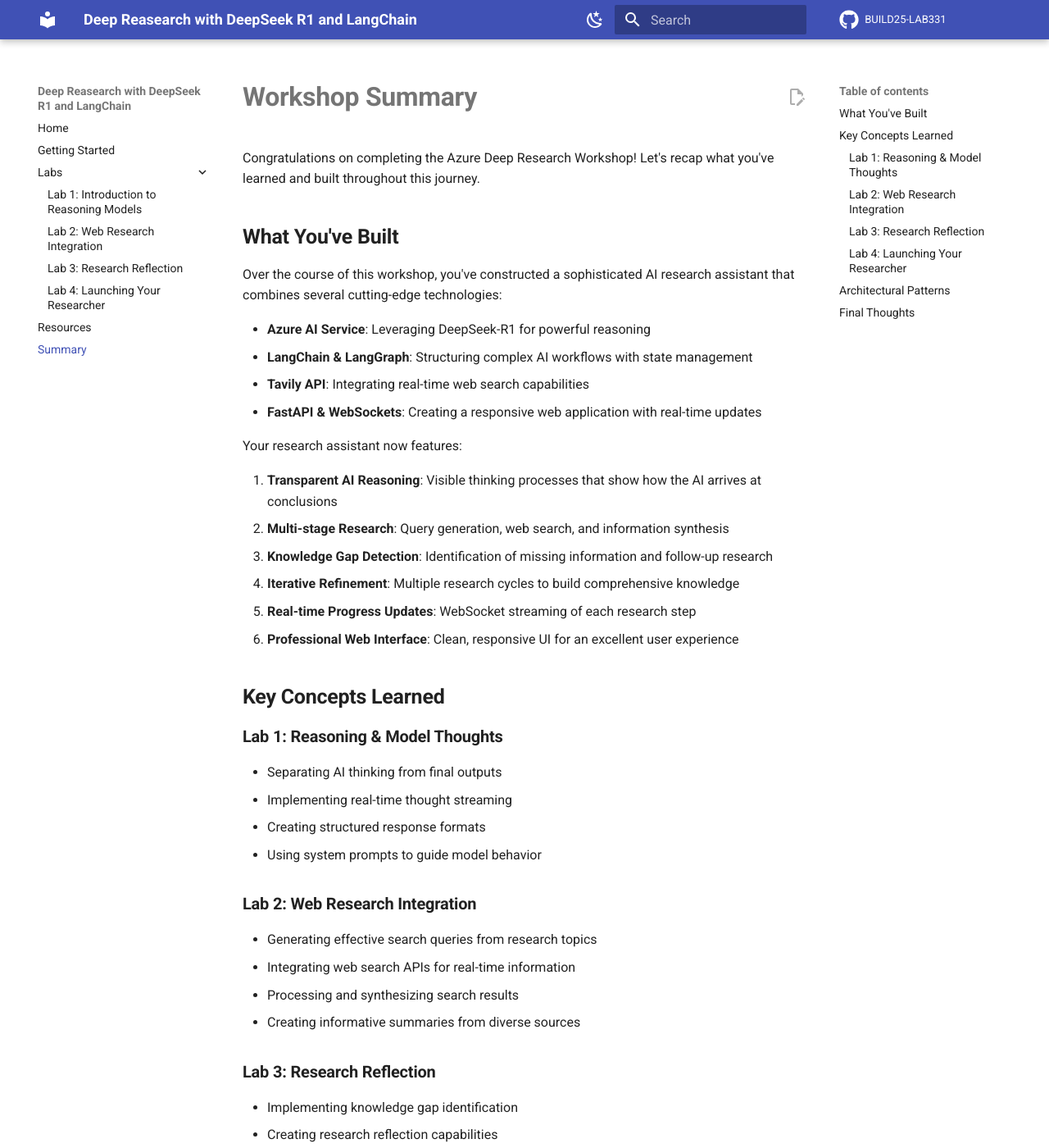
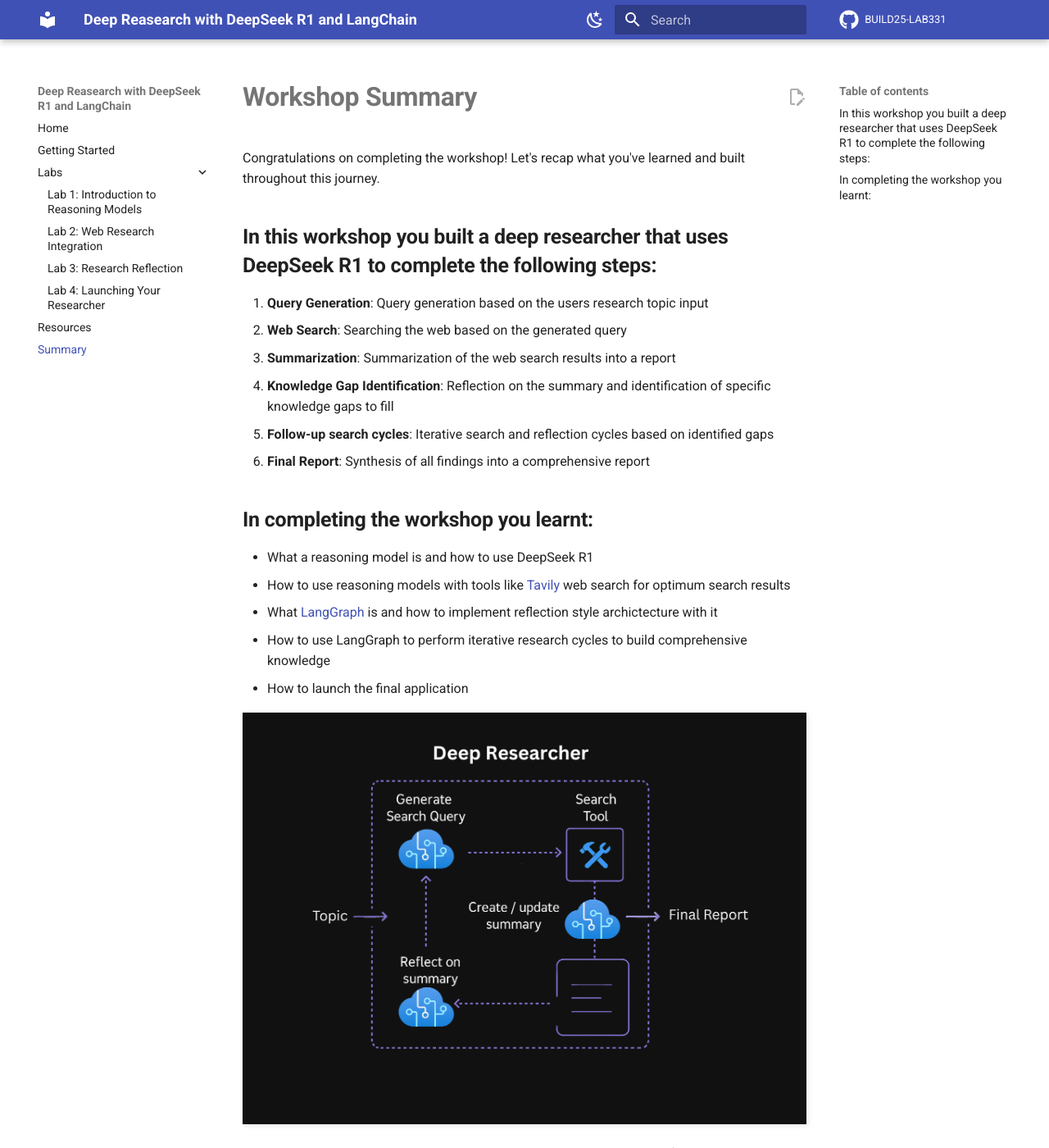
Before and after one commit to microsoft/BUILD25-LAB331, an MkDocs documentation site: the page built from docs/docs/summary.md, in a window 1280 px wide and 1400 px high. Shown: the whole window at 82% size. Built offline with MkDocs 1.6.1 and Material for MkDocs 9.7.7, drawn with Linux system fonts in a browser that asks for light colours; comment, search, counter and statistics services are not loaded; some of the changed text lies outside the part shown.

Commit message:
updating resources and summary

```diff
--- a/docs/docs/summary.md
+++ b/docs/docs/summary.md
@@ -1,78 +1,28 @@
 # Workshop Summary
 
-Congratulations on completing the Azure Deep Research Workshop! Let's recap what you've learned and built throughout this journey.
+Congratulations on completing the workshop! Let's recap what you've learned and built throughout this journey.
 
-## What You've Built
+## In this workshop you built a deep researcher that uses DeepSeek R1 to complete the following steps:
 
-Over the course of this workshop, you've constructed a sophisticated AI research assistant that combines several cutting-edge technologies:
+1. **Query Generation**: Query generation based on the users research topic input
+2. **Web Search**: Searching the web based on the generated query
+3. **Summarization**: Summarization of the web search results into a report
+4. **Knowledge Gap Identification**: Reflection on the summary and identification of specific knowledge gaps to fill
+5. **Follow-up search cycles**: Iterative search and reflection cycles based on identified gaps
+6. **Final Report**: Synthesis of all findings into a comprehensive report
 
-- **Azure AI Service**: Leveraging DeepSeek-R1 for powerful reasoning
-- **LangChain & LangGraph**: Structuring complex AI workflows with state management
-- **Tavily API**: Integrating real-time web search capabilities
-- **FastAPI & WebSockets**: Creating a responsive web application with real-time updates
+## In completing the workshop you learnt:
 
-Your research assistant now features:
+- What a reasoning model is and how to use DeepSeek R1
+- How to use reasoning models with tools like [Tavily](https://app.tavily.com) web search for optimum search results
+- What [LangGraph](https://www.langchain.com/langgraph) is and how to implement reflection style archictecture with it
+- How to use LangGraph to perform iterative research cycles to build comprehensive knowledge
+- How to launch the final application
 
-1. **Transparent AI Reasoning**: Visible thinking processes that show how the AI arrives at conclusions
-2. **Multi-stage Research**: Query generation, web search, and information synthesis
-3. **Knowledge Gap Detection**: Identification of missing information and follow-up research
-4. **Iterative Refinement**: Multiple research cycles to build comprehensive knowledge
-5. **Real-time Progress Updates**: WebSocket streaming of each research step
-6. **Professional Web Interface**: Clean, responsive UI for an excellent user experience
+![Azure Deep Research App](media/deep_researcher_architecture.png)
 
-## Key Concepts Learned
+By understanding the core components and patterns, you can extend this framework to solve a wide range of problems!
 
-### Lab 1: Reasoning & Model Thoughts
-
-- Separating AI thinking from final outputs
-- Implementing real-time thought streaming
-- Creating structured response formats
-- Using system prompts to guide model behavior
-
-### Lab 2: Web Research Integration
-
-- Generating effective search queries from research topics
-- Integrating web search APIs for real-time information
-- Processing and synthesizing search results
-- Creating informative summaries from diverse sources
-
-### Lab 3: Research Reflection
-
-- Implementing knowledge gap identification
-- Creating research reflection capabilities
-- Building iterative research cycles
-- Managing research state across multiple steps
-
-### Lab 4: Launching Your Researcher
-
-- Building a FastAPI application with WebSocket support
-- Implementing real-time client-server communication
-- Creating a responsive web interface with Tailwind CSS
-- Structuring a complete research workflow with LangGraph
-
-## Architectural Patterns
-
-Throughout this workshop, you've implemented several important architectural patterns:
-
-1. **Streaming Architecture**: Real-time data flow between components
-2. **State Management**: Tracking and updating research state
-3. **Component Separation**: Modular design with separated concerns
-4. **API Integration**: Connecting to external services
-5. **Asynchronous Processing**: Non-blocking operations for better performance
-6. **Reactive UI**: Interface that responds to real-time updates
-
-## Final Thoughts
-
-The AI research assistant you've built represents a powerful tool that combines the strengths of large language models with structured workflows and web capabilities. This architecture can be adapted to many different use cases beyond research, including:
-
-- Customer support systems
-- Educational assistants
-- Content creation tools
-- Data analysis assistants
-- Decision support systems
-
-By understanding the core components and patterns, you can extend this framework to solve a wide range of problems that require intelligent information processing, reasoning, and presentation.
-
-Thank you for participating in this workshop. We hope you've gained valuable skills that will help you build sophisticated AI applications in the future!
+Thank you for participating in this workshop. We hope you've gained valuable skills.
 
 ---
```
Also changed, not shown: docs/docs/resources.md (+10 -5 lines).
